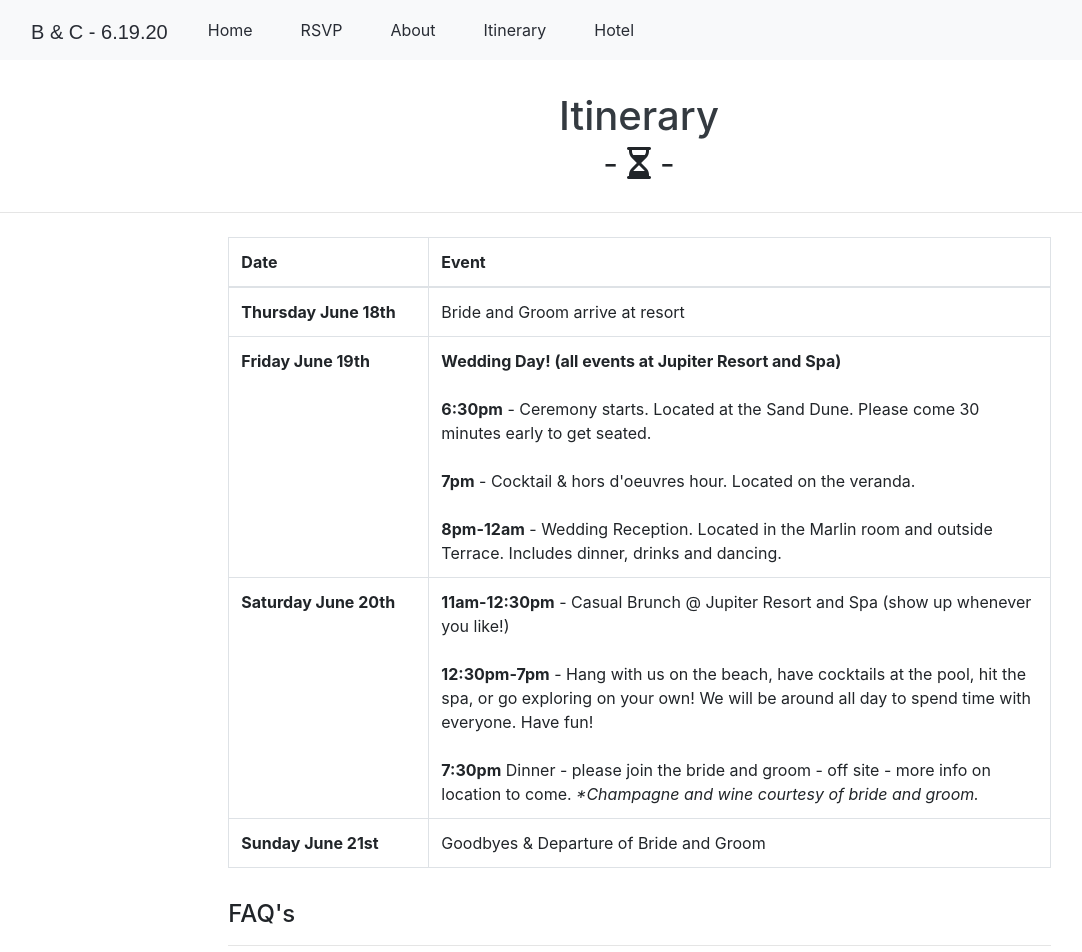
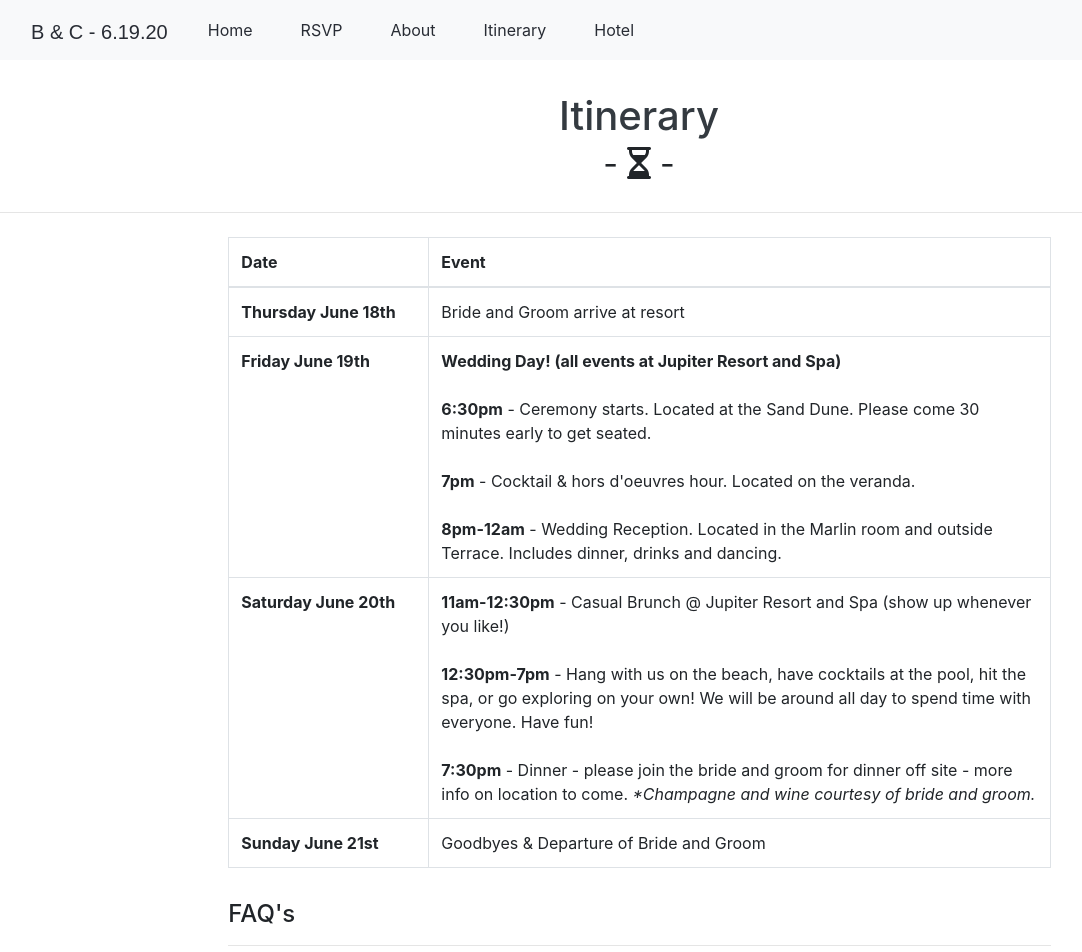
Before and after one commit to CrystalCodes01/brystalflwed, a React (Create React App) app in the folder brystalwed/: page /#/itinerary in a window 1280 px wide. Shown: the top 952 px of the page, without its empty margins (1-1083 px from the left). Built offline with nearby package versions, Linux system fonts and the light colour scheme.

Commit message:
update scheudle

```diff
--- a/brystalwed/src/itinerary/Itinerary.js
+++ b/brystalwed/src/itinerary/Itinerary.js
@@ -57,8 +57,8 @@ function Itinerary() {
                 be around all day to spend time with everyone. Have fun!
                 <br />
                 <br />
-                <b>7:30pm</b> Dinner - please join the bride and groom - off
-                site - more info on location to come.{" "}
+                <b>7:30pm</b> - Dinner - please join the bride and groom for
+                dinner off site - more info on location to come.{" "}
                 <em>*Champagne and wine courtesy of bride and groom.</em>
               </td>
             </tr>
```
